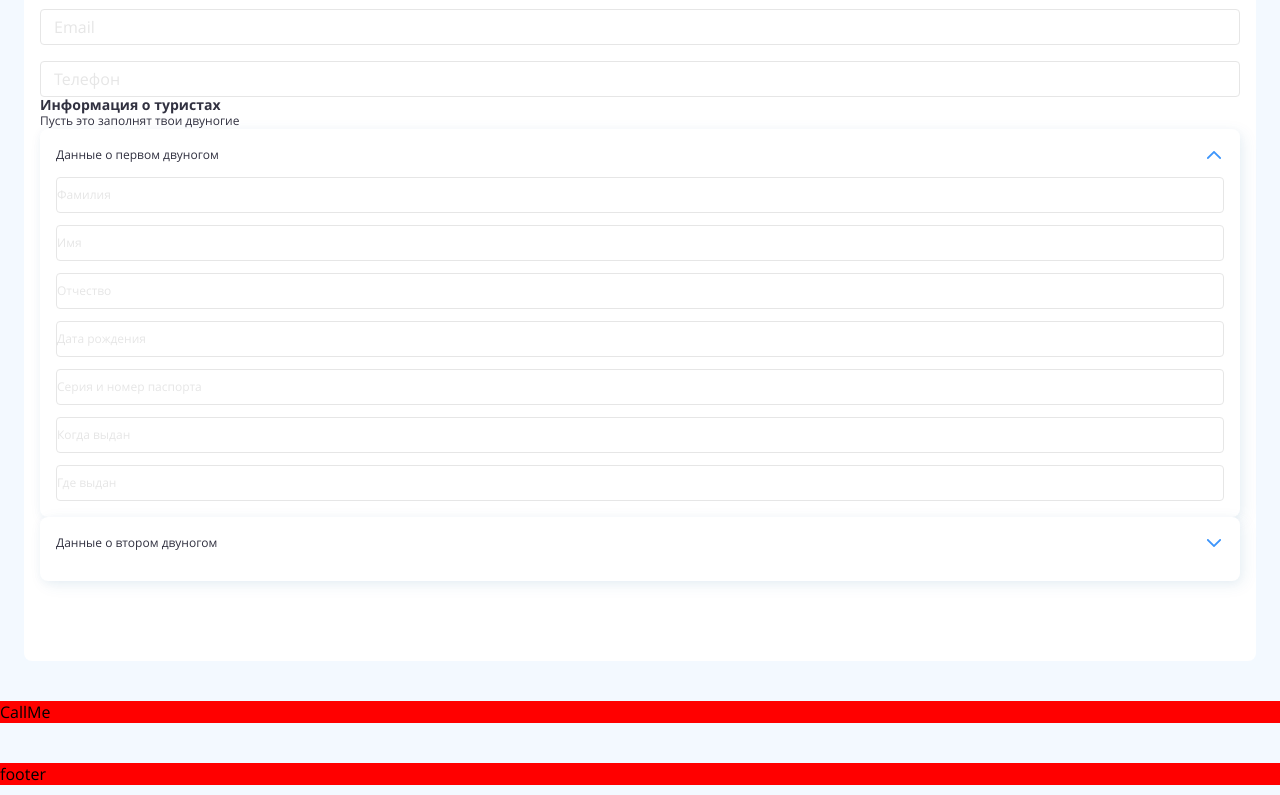
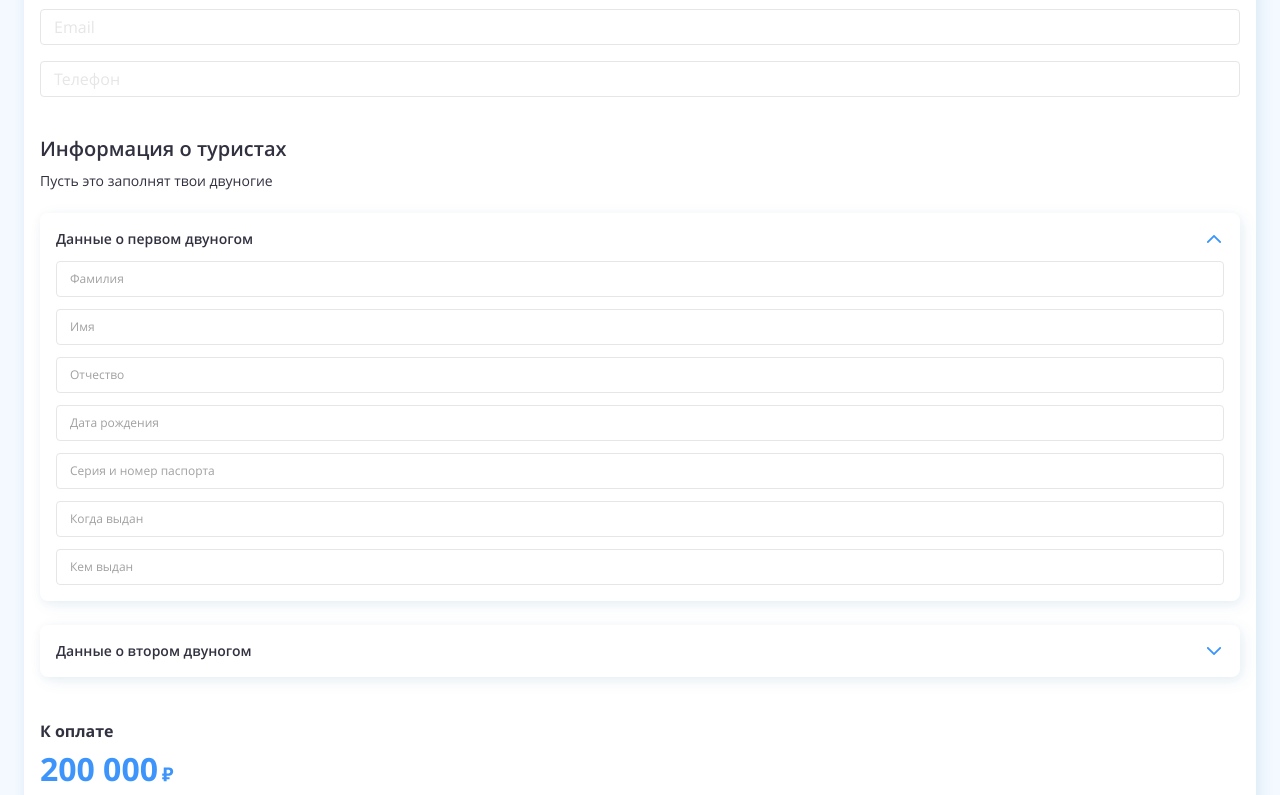
Before and after one commit to AleksandrRazhev/sletatru-testtask, a Next.js app in the folder test-task/: page / in a window 1280 px wide. Shown: the part 1025-1820 px from the top of the page. Built offline with nearby package versions, Linux system fonts and the light colour scheme.

Commit message:
payment added

```diff
--- a/test-task/src/components/Booking/Booking.module.scss
+++ b/test-task/src/components/Booking/Booking.module.scss
@@ -13,6 +13,7 @@
     padding: 40px 16px;
     border-radius: $mainBorderRadius;
     background-color: #fff;
+    box-shadow: $boxShadow1;
 
     .tourInfo {
       display: grid;
@@ -46,6 +47,7 @@
 
     .form {
       display: grid;
+      gap: 40px;
     }
   }
 }
--- a/test-task/src/components/Booking/Booking.tsx
+++ b/test-task/src/components/Booking/Booking.tsx
@@ -1,9 +1,10 @@
 import { StickyTourInfo } from "../StickyTourInfo/StickyTourInfo";
 import { Input } from "../UI/Input/Input";
 import { BuyerData } from "./BuyerData/BuyerData";
+import { TouristInfo } from "./TouristInfo/TouristInfo";
 
 import style from "./Booking.module.scss";
-import { TouristInfo } from "./TouristInfo/TouristInfo";
+import { Payment } from "./Payment/Payment";
 
 export const Booking: React.FC = (): JSX.Element => {
   return (
@@ -27,7 +28,7 @@ export const Booking: React.FC = (): JSX.Element => {
           <BuyerData />
           <TouristInfo />
         </form>
-        <div className={style.payment}></div>
+        <Payment />
       </div>
     </section>
   );
--- /dev/null
+++ b/test-task/src/components/Booking/Payment/Payment.module.scss
@@ -0,0 +1,40 @@
+@import "../../../styles/variables";
+@import "../../../styles/mixins";
+
+.payment {
+  display: grid;
+  gap: 4px;
+  .title {
+    min-height: 28px;
+    display: flex;
+    align-items: center;
+    font-weight: 700;
+    font-size: 16px;
+    line-height: 20px;
+  }
+
+  .money {
+    display: flex;
+    align-items: center;
+    font-size: 32px;
+    line-height: 40px;
+    color: $lightBlue;
+    .text {
+      font-weight: 700;
+      margin-right: 4px;
+    }
+    .img {
+      width: 12px;
+      height: 24px;
+      display: flex;
+      transform: translateY(5px);
+      svg {
+        width: 12px;
+        height: 24px;
+        path {
+          fill: $lightBlue;
+        }
+      }
+    }
+  }
+}
--- /dev/null
+++ b/test-task/src/components/Booking/Payment/Payment.tsx
@@ -0,0 +1,17 @@
+import { Ruble } from "../../svg/Ruble";
+
+import style from "./Payment.module.scss";
+
+export const Payment: React.FC = (): JSX.Element => {
+  return (
+    <div className={style.payment}>
+      <p className={style.title}>К оплате</p>
+      <div className={style.money}>
+        <span className={style.text}>200 000</span>
+        <div className={style.img}>
+          <Ruble />
+        </div>
+      </div>
+    </div>
+  );
+};
--- a/test-task/src/components/Booking/TouristInfo/TouristData/TouristData.module.scss
+++ b/test-task/src/components/Booking/TouristInfo/TouristData/TouristData.module.scss
@@ -12,6 +12,7 @@
 }
 
 .touristDataClosed {
+  gap: 0;
   .button {
     transform: rotate(180deg);
   }
@@ -27,6 +28,7 @@
   display: flex;
   justify-content: space-between;
   align-items: center;
+  font-weight: 600;
   .button {
     @include flexCenter;
     width: 20px;
@@ -47,7 +49,10 @@
   font-size: 12px;
   line-height: 16px;
   transition: transform 1s ease-in-out;
-  &::placeholder {
-    color: $textDarkGrey;
+  input {
+    padding: 0 13px;
+    &::placeholder {
+      color: $textDarkGrey;
+    }
   }
 }
--- a/test-task/src/components/Booking/TouristInfo/TouristInfo.module.scss
+++ b/test-task/src/components/Booking/TouristInfo/TouristInfo.module.scss
@@ -1,4 +1,14 @@
 @import "../../../styles/variables";
 
 .touristInfo {
+  display: grid;
+  gap: 24px;
+  font-size: 14px;
+  line-height: 16px;
+  .title {
+    margin-bottom: 12px;
+    font-weight: 600;
+    font-size: 20px;
+    line-height: 24px;
+  }
 }
--- a/test-task/src/components/Booking/TouristInfo/TouristInfo.tsx
+++ b/test-task/src/components/Booking/TouristInfo/TouristInfo.tsx
@@ -11,13 +11,15 @@ export const TouristInfo: React.FC = (): JSX.Element => {
     { name: "birthday", placeholder: "Дата рождения" },
     { name: "passport", placeholder: "Серия и номер паспорта" },
     { name: "whenissued", placeholder: "Когда выдан" },
-    { name: "whereissued", placeholder: "Где выдан" },
+    { name: "whomeissued", placeholder: "Кем выдан" },
   ];
 
   return (
     <div className={style.touristInfo}>
-      <h3 className={style.title}>Информация о туристах</h3>
-      <p>Пусть это заполнят твои двуногие</p>
+      <div className={style.titleBlock}>
+        <h3 className={style.title}>Информация о туристах</h3>
+        <p>Пусть это заполнят твои двуногие</p>
+      </div>
       <TouristData
         title="Данные о первом двуногом"
         data={data}
```
